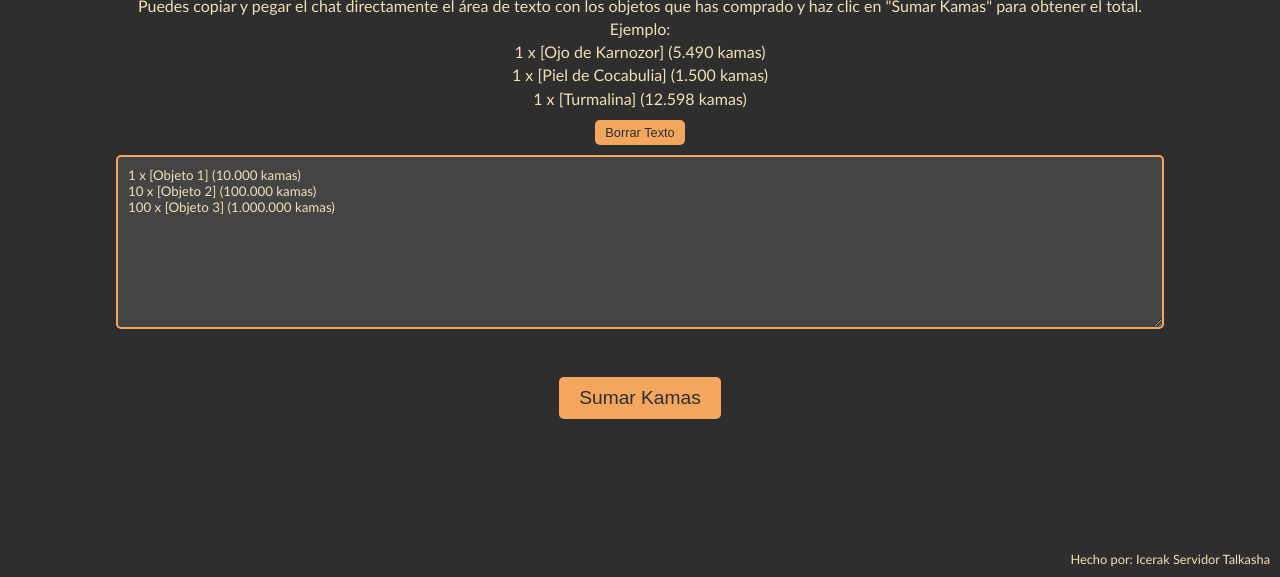
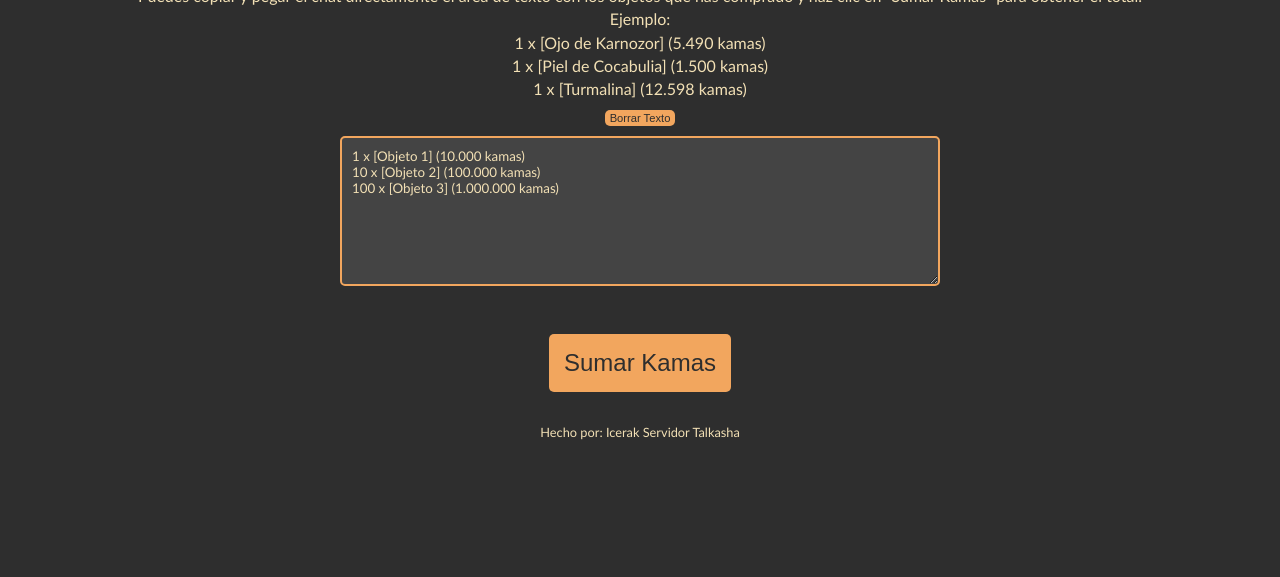
Before and after one commit to Icerak/Calculadoradofus, a plain HTML site: page index.html in a window 1280 px wide. Shown: the part 223-800 px from the top of the page. Drawn offline with Linux system fonts and the light colour scheme.

Commit message:
Update index.html

```diff
--- a/index.html
+++ b/index.html
@@ -1,6 +1,8 @@
 <!DOCTYPE html>
-<html>
+<html lang="es">
 <head>
+    <meta charset="UTF-8">
+    <meta name="viewport" content="width=device-width, initial-scale=1.0">
     <title>Calculadora de Kamas</title>
     <style>
         body {
@@ -8,25 +10,29 @@
             font-family: 'Trebuchet MS', sans-serif;
             color: #f2e0b5;
             margin: 0;
-            padding: 0;
+            padding: 20px;
             display: flex;
             flex-direction: column;
             align-items: center;
             justify-content: center;
-            height: 100vh;
+            min-height: 100vh;
+            box-sizing: border-box;
         }
         h1 {
             color: #f2a65e;
             font-size: 2em;
             margin-bottom: 10px;
+            text-align: center;
         }
         p {
             line-height: 1.2;
             font-size: 1em;
             margin: 2px 0;
+            text-align: center;
         }
         textarea {
-            width: 80%;
+            width: 100%;
+            max-width: 600px;
             height: 150px;
             margin-top: 10px;
             border: 2px solid #f2a65e;
@@ -35,44 +41,52 @@
             background-color: #444;
             color: #f2e0b5;
             font-family: 'Trebuchet MS', sans-serif;
+            box-sizing: border-box;
         }
-        .small-button {
+        .small-button, .large-button {
             background-color: #f2a65e;
             color: #2e2e2e;
             border: none;
-            padding: 5px 10px;
-            font-size: 0.8em;
             border-radius: 5px;
             cursor: pointer;
             margin-top: 10px;
+            box-sizing: border-box;
         }
-        .small-button:hover {
-            background-color: #e59446;
+        .small-button {
+            padding: 2px 5px;
+            font-size: 0.7em;
+            max-width: 100px;
         }
         .large-button {
-            background-color: #f2a65e;
-            color: #2e2e2e;
-            border: none;
-            padding: 10px 20px;
-            font-size: 1.2em;
-            border-radius: 5px;
-            cursor: pointer;
-            margin-top: 10px;
+            padding: 15px;
+            font-size: 1.5em;
+            max-width: 200px;
         }
-        .large-button:hover {
+        .small-button:hover, .large-button:hover {
             background-color: #e59446;
         }
         #resultado {
             margin-top: 10px;
             font-size: 1.2em;
             font-weight: bold;
+            text-align: center;
         }
         footer {
-            position: absolute;
-            bottom: 10px;
-            right: 10px;
+            margin-top: 20px;
             font-size: 0.8em;
             color: #f2e0b5;
+            text-align: center;
+        }
+        @media (max-width: 600px) {
+            body {
+                padding: 10px;
+            }
+            h1 {
+                font-size: 1.5em;
+            }
+            textarea {
+                height: 100px;
+            }
         }
     </style>
     <script>
@@ -86,12 +100,10 @@
                 total += parseFloat(matches[1].replace(/\./g, ''));
             }
 
-            // Función personalizada para formatear números con separadores de miles
             function formatearNumero(num) {
                 return num.toString().replace(/\B(?=(\d{3})+(?!\d))/g, ".");
             }
 
-            // Formatear el total con separadores de miles
             let totalFormateado = formatearNumero(total);
 
             document.getElementById("resultado").innerText = "El total de kamas es: " + totalFormateado;
```
